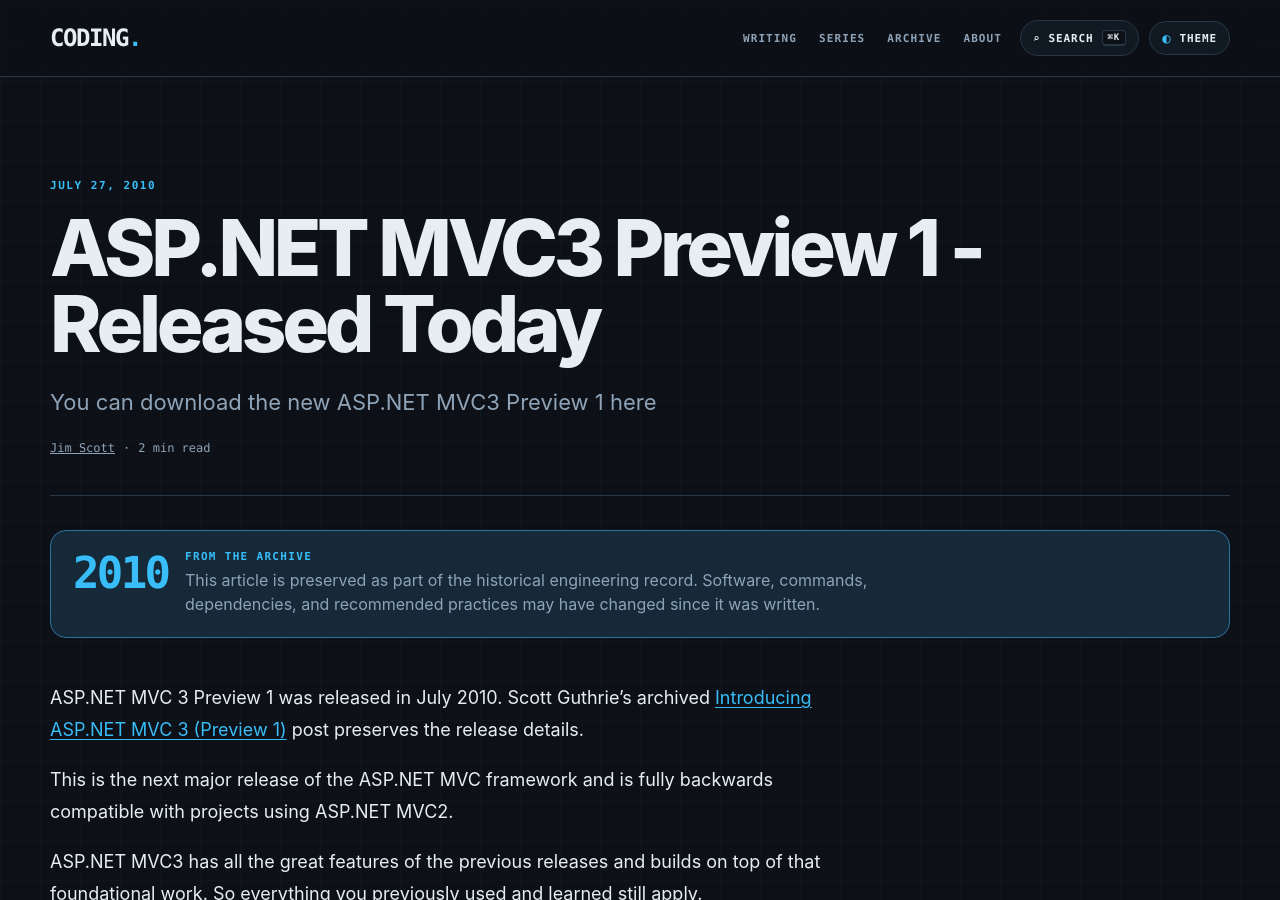
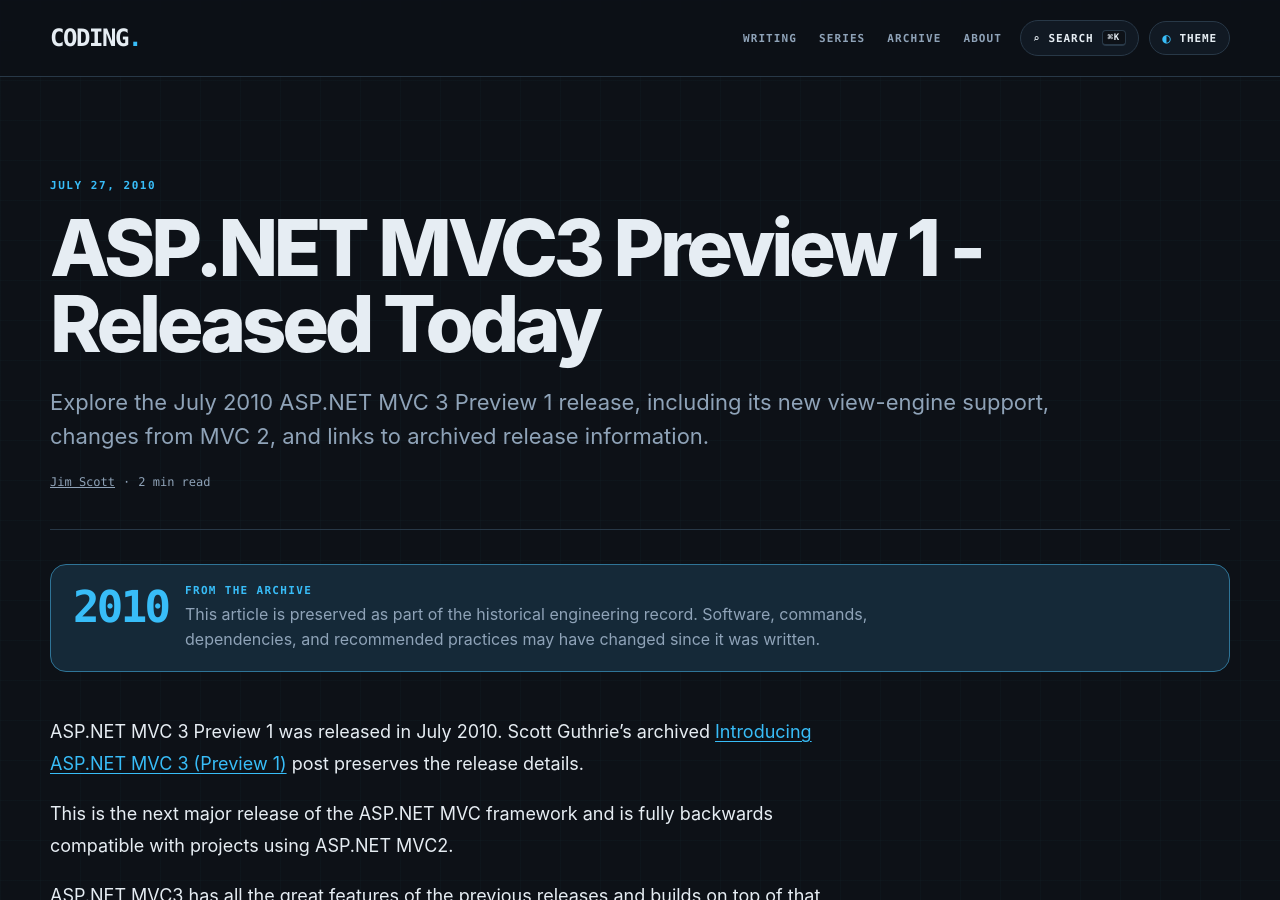
Before and after one commit to infoconex/coding-blog, a Jekyll site: the page built from post/2010/07/27/ASPNET-MVC3-Preview-1-Released-Today/index.md, in a window 1280 px wide and 900 px high. Built offline with Jekyll 4.4.1, drawn with Linux system fonts in a browser that asks for light colours.

Commit message:
SEO: improve page meta description

```diff
--- a/post/2010/07/27/ASPNET-MVC3-Preview-1-Released-Today/index.md
+++ b/post/2010/07/27/ASPNET-MVC3-Preview-1-Released-Today/index.md
@@ -1,7 +1,7 @@
 ---
 title: "ASP.NET MVC3 Preview 1 - Released Today"
 date: "2010-07-27"
-description: "You can download the new ASP.NET MVC3 Preview 1 here"
+description: "Explore the July 2010 ASP.NET MVC 3 Preview 1 release, including its new view-engine support, changes from MVC 2, and links to archived release information."
 tags: []
 slug: "asp-net-mvc3-preview-1-released-today"
 author: "Jim Scott"
```
